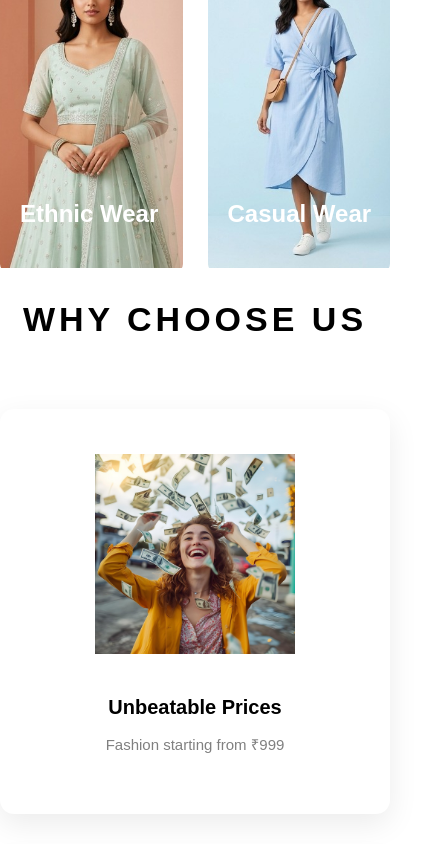
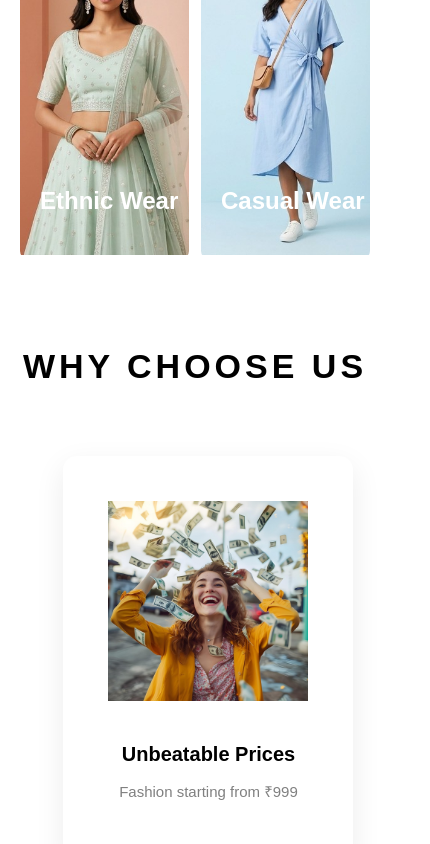
Before and after one commit to bookfortravel/newport, a React (Create React App) app: page / in a window 390 px wide. Shown: the part 1075-1919 px from the top of the page, 430 px wide, since content can reach past the window. Built offline with nearby package versions, Linux system fonts and the light colour scheme.

Commit message:
Update styles.css

```diff
--- a/src/styles.css
+++ b/src/styles.css
@@ -1,4 +1,13 @@
 /* GLOBAL */
+
+*{
+box-sizing: border-box;
+}
+
+body{
+margin:0;
+overflow-x:hidden;
+}
 
 body{
 margin:0;
@@ -28,6 +37,14 @@ grid-template-columns:repeat(4,1fr);
 gap:25px;
 }
 
+@media (max-width:768px){
+
+.category-grid{
+grid-template-columns:1fr 1fr;
+gap:15px;
+}
+
+}
 /* FEATURED GRID */
 
 .featured-grid{
@@ -42,6 +59,44 @@ gap:30px;
 display:grid;
 grid-template-columns:repeat(3,1fr);
 gap:40px;
+}
+
+@media (max-width:768px){
+
+.why-grid{
+grid-template-columns:1fr;
+padding-left:20px;
+padding-right:20px;
+justify-items:center;
+}
+
+}
+.why-section{
+padding:90px 80px;
+background:white;
+}
+
+@media (max-width:768px){
+
+.why-section{
+padding:60px 20px;
+}
+
+}
+.why-grid{
+display:grid;
+grid-template-columns:repeat(3,1fr);
+gap:40px;
+max-width:1200px;
+margin:auto;
+}
+
+@media (max-width:768px){
+
+.why-grid{
+grid-template-columns:1fr;
+}
+
 }
 
 /* FOOTER */
@@ -161,3 +216,27 @@ height:55px;
 }
 
 }
+@media (max-width:768px){
+
+.category-grid,
+.featured-grid,
+.why-grid{
+padding-left:20px !important;
+padding-right:20px !important;
+}
+
+}
+.category-grid{
+display:grid;
+grid-template-columns:repeat(4,1fr);
+gap:25px;
+}
+
+@media (max-width:768px){
+
+.category-grid{
+grid-template-columns:1fr 1fr;
+gap:12px;
+}
+
+}
```
